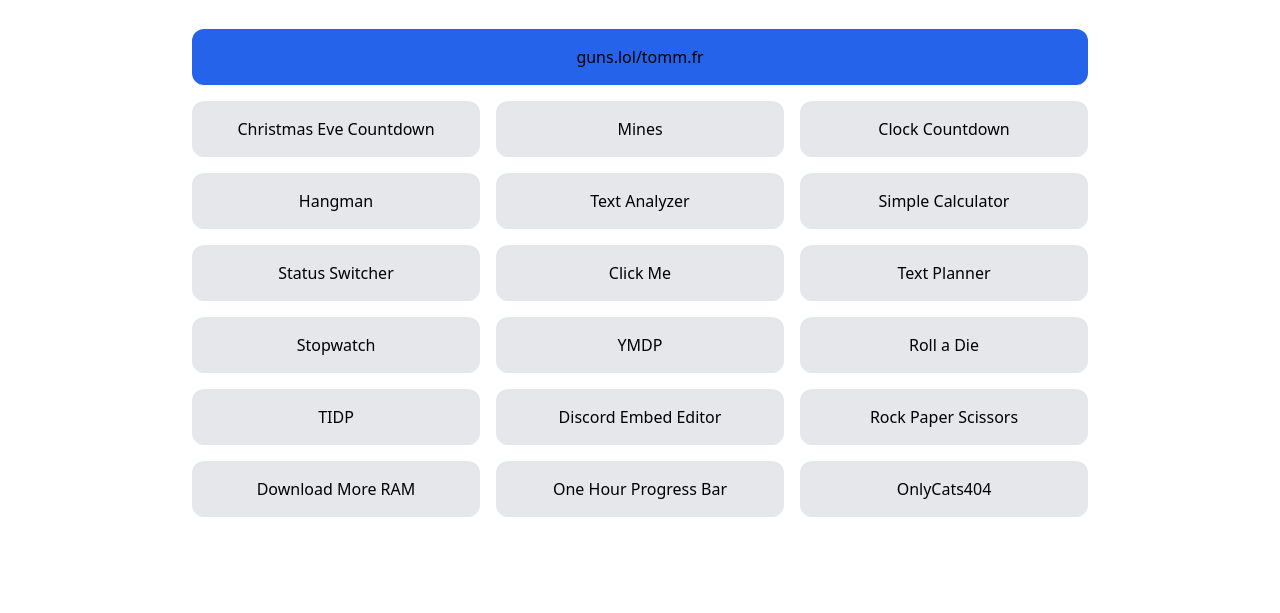
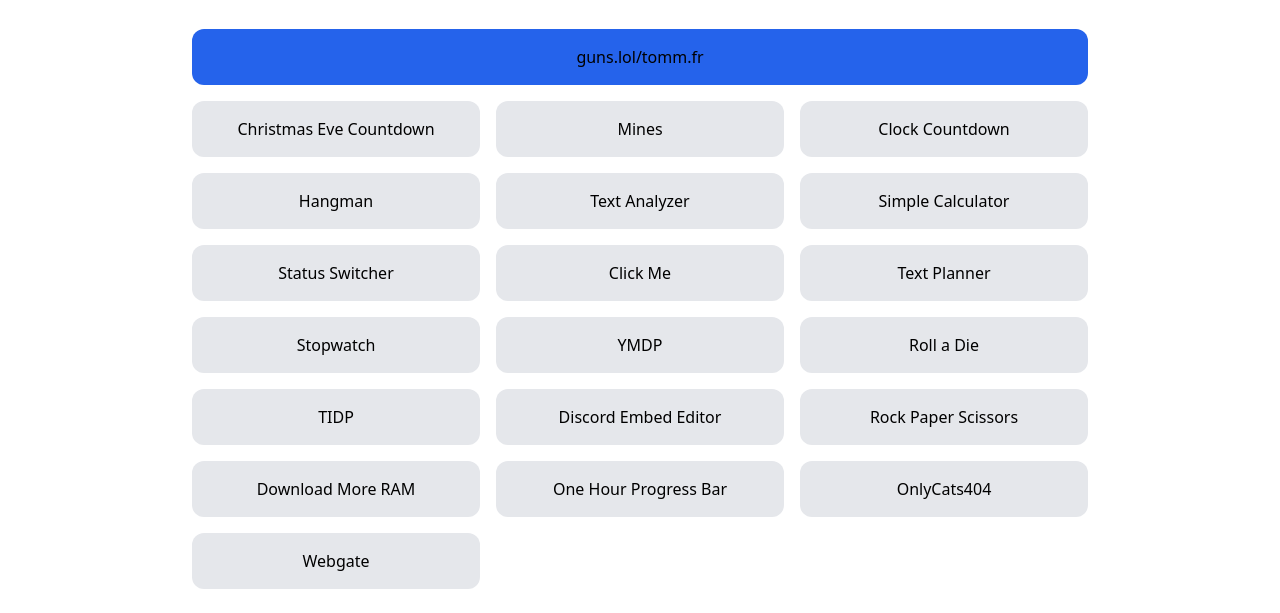
Before and after one commit to tomm101-bored/tomm101-bored.github.io, a plain HTML site: page lightmode.html in a window 1280 px wide. Shown: the part 231-844 px from the top of the page. Before the commit the page ends 800 px from the top, so only its background shows below. Drawn offline with nearby package versions, Linux system fonts and the light colour scheme.

Commit message:
Update lightmode.html

```diff
--- a/lightmode.html
+++ b/lightmode.html
@@ -90,6 +90,9 @@
             <a href="https://onlycats404.github.io/" target="_blank" class="bg-gray-200 dark:bg-gray-800 rounded-xl p-4 text-center hover:bg-gray-300 dark:hover:bg-gray-700 transition">
                 OnlyCats404
             </a>
+            <a href="https://tomm101-bored.github.io/WebGate/" target="_blank" class="bg-gray-200 dark:bg-gray-800 rounded-xl p-4 text-center hover:bg-gray-300 dark:hover:bg-gray-700 transition">
+                Webgate
+            </a>
         </div>
     </section>
 </body>
```
